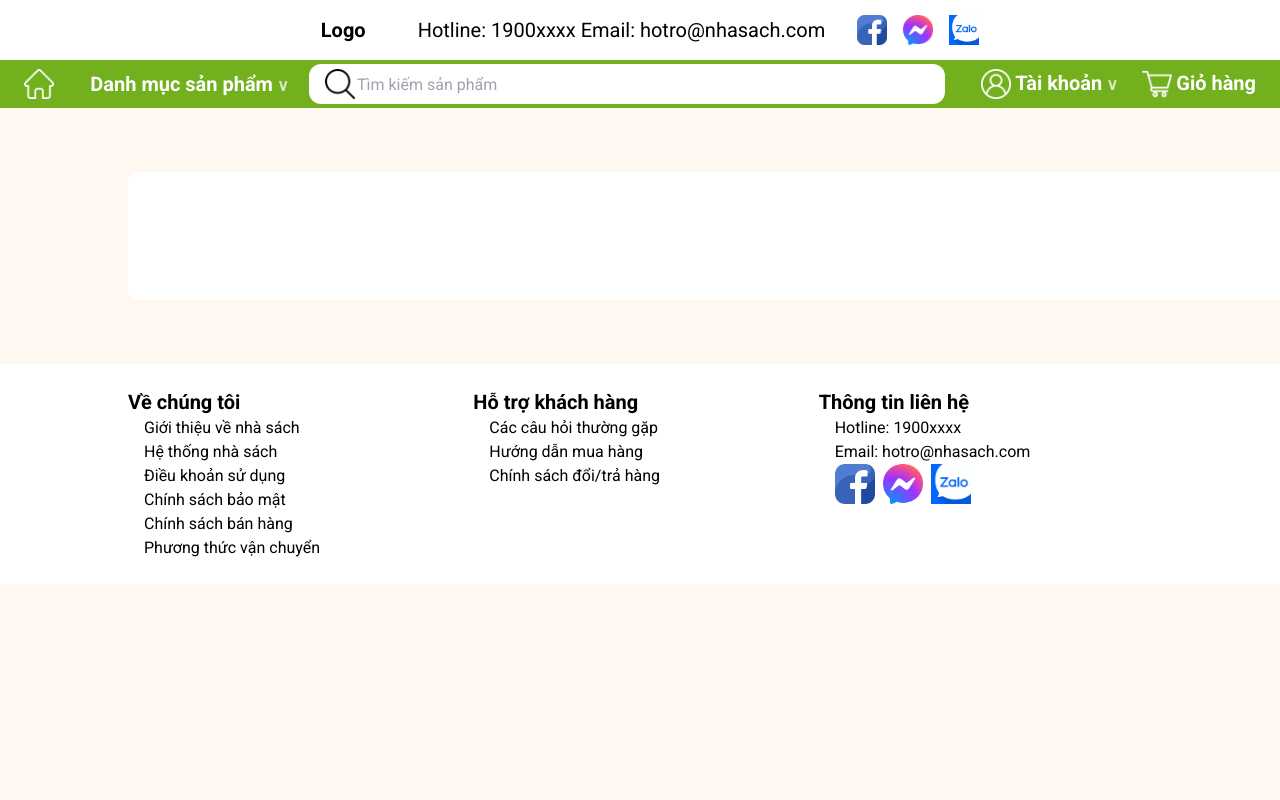
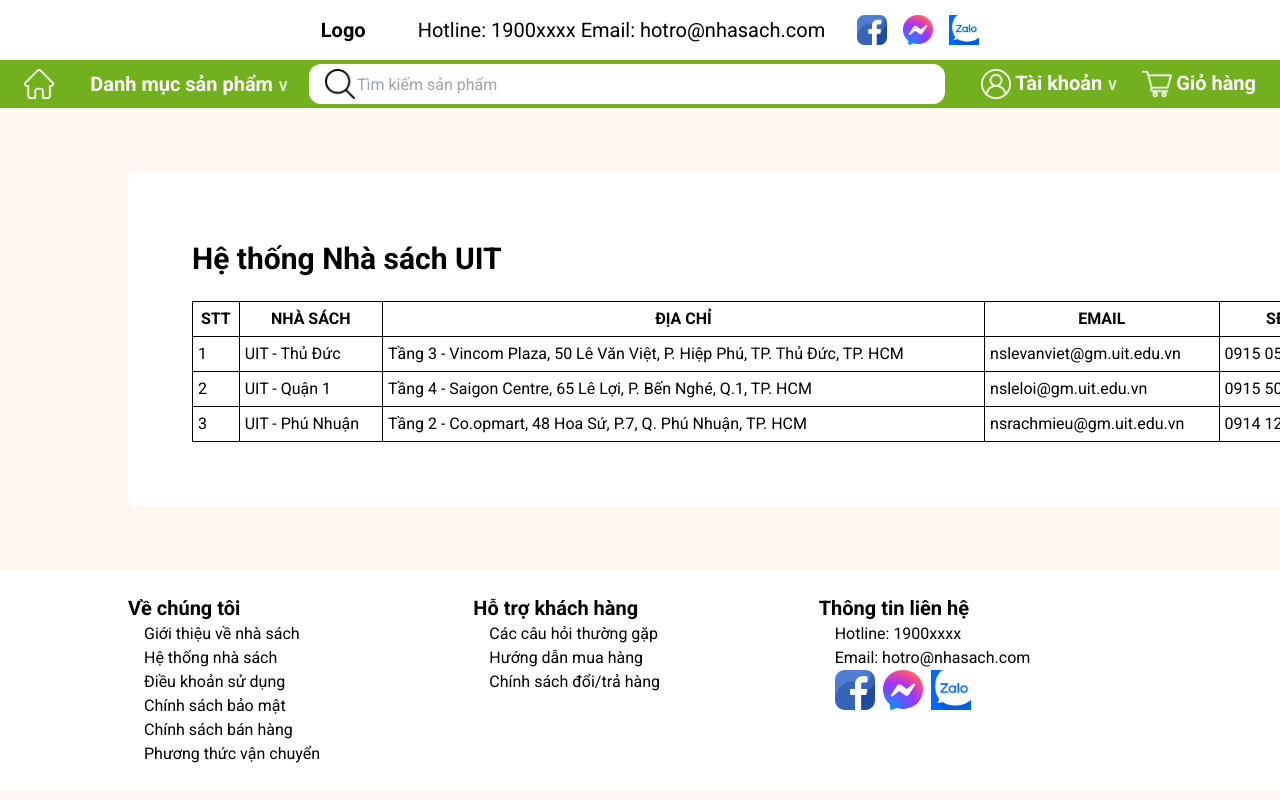
Before and after one commit to Tinii1601/do-an-IE104, a React (Create React App) app: page /introsystem in a window 1280 px wide. Shown: the top 800 px of the page. Built offline with nearby package versions, Linux system fonts and the light colour scheme.

Commit message:
long 9 12 style intro

```diff
--- /dev/null
+++ b/src/styles/Intro_system.css
@@ -0,0 +1,13 @@
+.container h1{
+    font-size: 30px;
+    font-weight: bolder;
+    margin-bottom: 20px;
+}
+
+.data-table{
+    width: 100%;
+}
+.data-table tr th, .data-table tr td{
+    padding: 5px;
+    border: 1px solid black;
+}
--- a/src/views/Intro.js
+++ b/src/views/Intro.js
@@ -1,6 +1,8 @@
 import React, { useState, useCallback } from "react";
+
 import Header from "../components/Header";
 import Footer from "../components/Footer";
+
 import "../styles/Intro.css";
 
 class Intro extends React.Component {
@@ -23,7 +25,7 @@ class Intro extends React.Component {
             bản, công ty sách trong và ngoài nước cùng nhiều dụng cụ học tập,
             văn phòng phẩm, quà lưu niệm, đồ chơi giáo dục chính hãng của những
             thương hiệu uy tín. Cùng tiêu chí không ngừng hoàn thiện, nâng cao
-            chất lượng sản phẩm, dịch vụ, Nhà Sách Phương Nam cam kết mang đến
+            chất lượng sản phẩm, dịch vụ, Nhà Sách UIT cam kết mang đến
             cho khách hàng trải nghiệm mua sắm trực tuyến an toàn, tiện lợi:
             cách đặt hàng đơn giản, phương thức thanh toán đa dạng, dịch vụ chăm
             sóc khách hàng tận tình, chu đáo.
@@ -31,19 +33,23 @@ class Intro extends React.Component {
           <h1>Giới thiệu các danh mục sản phẩm</h1>
           <ul className="list-cat">
             <li>
-              Sách quốc văn: Ngoài danh mục sách đa dạng và phong phú của nhiều
-              nhà xuất bản, công ty sách lớn nhỏ cả nước, UIT còn chủ động khai
-              thác bản quyền và liên kết xuất bản hàng ngàn đầu sách hay và giá
-              trị với thương hiệu Phương Nam Book, trong đó nhiều tựa được đánh
-              giá cao và lọt vào danh mục bán chạy của các hệ thống phát hành
-              sách lớn nhất Việt Nam.
+              <p>
+                <img src = {require("../assets/icons/icon-cuon-sach.jpg")} align = "left" width={"20px"}/>
+                Sách quốc văn: Ngoài danh mục sách đa dạng và phong phú của nhiều
+                nhà xuất bản, công ty sách lớn nhỏ cả nước, UIT còn chủ động khai
+                thác bản quyền và liên kết xuất bản hàng ngàn đầu sách hay và giá
+                trị với thương hiệu UIT Book, trong đó nhiều tựa được đánh
+                giá cao và lọt vào danh mục bán chạy của các hệ thống phát hành
+                sách lớn nhất Việt Nam.
+              </p>
             </li>
             <li>
-              Sách ngoại văn: Nhà Sách Phương Nam chủ động chọn lọc và phát hành
+              <img src = {require("../assets/icons/icon-cuon-sach.jpg")} align = "left" width={"20px"}/>
+              Sách ngoại văn: Nhà Sách UIT chủ động chọn lọc và phát hành
               tại Việt Nam danh mục sách tiếng Anh đa dạng của những nhà xuất
               bản lớn trên thế giới như Penguin Random House, Hachette Livre,
               HarperCollins, Macmillan Publishers, Simon & Schuster,… Nhiều tựa
-              chỉ có duy nhất tại Nhà Sách Phương Nam, nhiều tựa được phát hành
+              chỉ có duy nhất tại Nhà Sách UIT, nhiều tựa được phát hành
               cùng thời điểm ra mắt của sách tại Anh và Mỹ.
             </li>
           </ul>
--- a/src/views/Intro_system.js
+++ b/src/views/Intro_system.js
@@ -1,6 +1,8 @@
 import React, { useState, useCallback } from "react";
 import Header from "../components/Header";
 import Footer from "../components/Footer";
+
+import "../styles/Intro_system.css"
 
 class IntroSystem extends React.Component {
   render() {
@@ -9,7 +11,39 @@ class IntroSystem extends React.Component {
         <div className="relative z-20">
           <Header />
         </div>
-        <div class="container"></div>
+        <div class="container">
+          <h1>Hệ thống Nhà sách UIT</h1>
+          <table className="data-table" border={1}>
+            <tr>
+              <th>STT</th>
+              <th>NHÀ SÁCH</th>
+              <th>ĐỊA CHỈ</th>
+              <th>EMAIL</th>
+              <th>SĐT</th>
+            </tr>
+            <tr>
+              <td>1</td>
+              <td>UIT - Thủ Đức</td>
+              <td>Tầng 3 - Vincom Plaza, 50 Lê Văn Việt, P. Hiệp Phú, TP. Thủ Đức, TP. HCM</td>
+              <td>nslevanviet@gm.uit.edu.vn</td>
+              <td>0915 050 940</td>
+            </tr>
+            <tr>
+              <td>2</td>
+              <td>UIT - Quận 1</td>
+              <td>Tầng 4 - Saigon Centre, 65 Lê Lợi, P. Bến Nghé, Q.1, TP. HCM</td>
+              <td>nsleloi@gm.uit.edu.vn</td>
+              <td>0915 501 287</td>
+            </tr>
+            <tr>
+              <td>3</td>
+              <td>UIT - Phú Nhuận</td>
+              <td>Tầng 2 - Co.opmart, 48 Hoa Sứ, P.7, Q. Phú Nhuận, TP. HCM</td>
+              <td>nsrachmieu@gm.uit.edu.vn</td>
+              <td>0914 129 286</td>
+            </tr>
+          </table>
+        </div>
         <Footer />
       </>
     );
```
